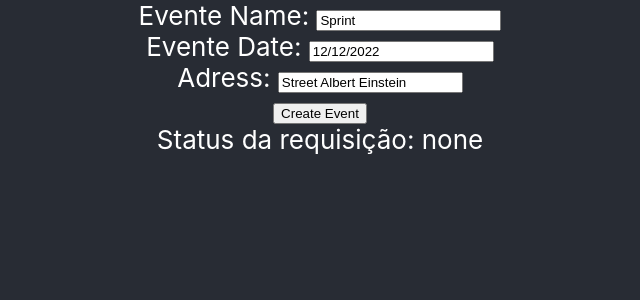
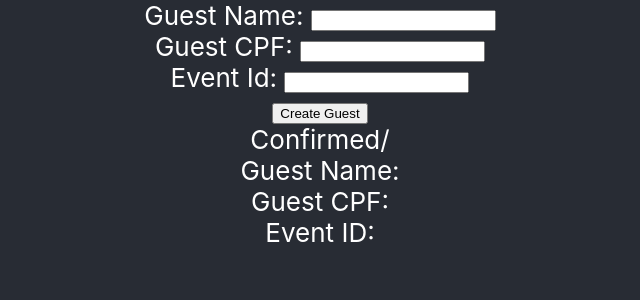
Before and after one commit to dansousac2/React-DAC_project, a React (Create React App) app: page / in a window 1280 px wide. Shown: the top 300 px of the page, without its empty margins (320-960 px from the left). Built offline with nearby package versions, Linux system fonts and the light colour scheme.

Commit message:
secound view screen - Guest

```diff
--- a/src/App.js
+++ b/src/App.js
@@ -1,38 +1,49 @@
 import React from 'react';
 import './App.css';
 import axios from 'axios';
+import { wait } from '@testing-library/user-event/dist/utils';
 
 export default class App extends React.Component {
 
   state = {
-    eventName:"Sprint",
-	  date:"12/12/2022",
-	  adress:"Street Albert Einstein",
-    resp:"none"
+    guestName:"",
+	  guestCPF:"",
+	  eventID:"",
+
+    guestName2:"",
+	  guestCPF2:"",
+	  eventID2:""
   }
 
+
+
   post = () => {
-      axios.post("https://localhost:8080/api/event/save",this.state)
-      .then((res) => console.log(res.data))
-      .catch((res) => console.log(res.data))
+      console.log(this.state);
+      this.setState({guestName2:this.state.guestName, guestCPF2: this.state.guestCPF, eventID2: this.state.eventID})
   }
 
   render() {
     return (
       <div className="App">
         <header className="App-header">
-            <label>Evente Name: </label>
-            <input type="text" value={this.state.eventName} onChange={(e) => {this.setState({eventName: e.target.value})}}/>
+            <label>Guest Name: </label>
+            <input type="text" value={this.state.guestName} onChange={(e) => {this.setState({guestName: e.target.value})}}/>
             <br />
-            <label>Evente Date: </label>
-            <input type="text" value={this.state.date} onChange={(e) => {this.setState({date: e.target.value})}}/>
+            <label>Guest CPF: </label>
+            <input type="text" value={this.state.guestCPF} onChange={(e) => {this.setState({guestCPF: e.target.value})}}/>
             <br />
-            <label>Adress: </label>
-            <input type="text" value={this.state.adress} onChange={(e) => {this.setState({adress: e.target.value})}}/>
+            <label>Event Id: </label>
+            <input type="text" value={this.state.eventID} onChange={(e) => {this.setState({eventID: e.target.value})}}/>
             <br/>
-            <button onClick={this.post}>Create Event</button>
+            <button onClick={this.post}>Create Guest</button>
             <br/>
-            <label>Status da requisição: {this.state.resp}</label>
+            <label>Confirmed/</label>
+            <br/>
+            <label>Guest Name: {this.state.guestName2}</label>
+            <br/>
+            <label>Guest CPF: {this.state.guestCPF2}</label>
+            <br/>
+            <label>Event ID: {this.state.eventID2}</label>
         </header>
       </div>
     );
```
Also changed, not shown: src/App copy.js (added, +40 -0 lines), 2 other files (tests, documents, lock files or other folders).
